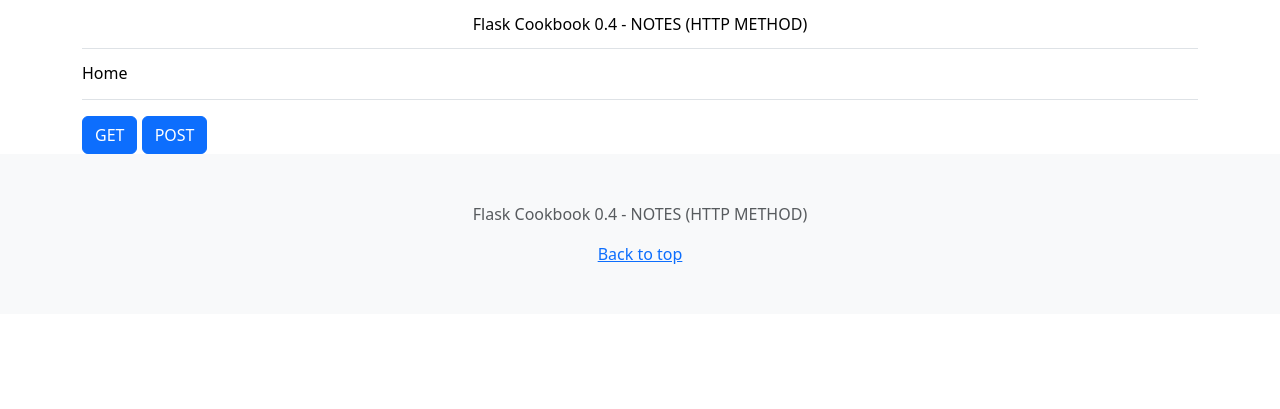
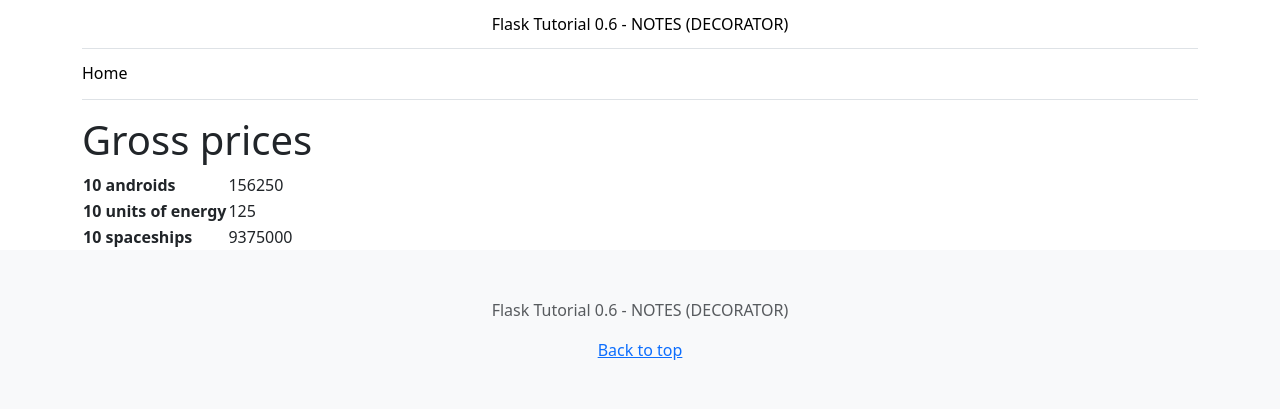
Before and after one commit to balazs-matyassy/flask-tutorial, a Flask app: page / in a window 1280 px wide. Shown: the top 409 px of the page. Run offline with Flask 3, Linux system fonts and the light colour scheme; some libraries are stand-ins or nearby versions.

Commit message:
balazs-matyassy: notes-06-auth-decorator

```diff
--- a/app.py
+++ b/app.py
@@ -1,16 +1,57 @@
-from flask import Flask, render_template, request
+import functools
+import math
+
+from flask import Flask, render_template
+
+
+def buy_1_get_2(func):
+    @functools.wraps(func)
+    def wrapped_view(quantity):
+        new_quantity = math.ceil(quantity / 2)
+
+        return func(new_quantity)
+
+    return wrapped_view
+
+
+def tax(func):
+    @functools.wraps(func)
+    def wrapped_view(*args, **kwargs):
+        net = func(*args, **kwargs)
+        gross = round(net * 1.25)
+
+        return gross
+
+    return wrapped_view
+
 
 app = Flask(__name__)
 
 
 @app.route('/')
 def home():
-    return render_template('home.html')
+    return render_template(
+        'home.html',
+        android_price=get_android_price(10),
+        energy_price=get_energy_price(10),
+        spaceship_price=get_spaceship_price(10)
+    )
 
 
-@app.route('/method', methods=('GET', 'POST'))
-def method():
-    return render_template('method.html', method=request.method)
+@buy_1_get_2
+@tax
+def get_android_price(quantity=1):
+    return quantity * 25_000
+
+
+@tax
+def get_energy_price(quantity=1):
+    return quantity * 10
+
+
+@tax
+def get_spaceship_price(quantity=1):
+    return quantity * 750_000
 
 
 if __name__ == '__main__':
--- a/templates/base.html
+++ b/templates/base.html
@@ -3,7 +3,7 @@
 <head>
     <meta charset="utf-8">
     <meta name="viewport" content="width=device-width, initial-scale=1">
-    <title>Flask Cookbook 0.4 - NOTES (HTTP METHOD)</title>
+    <title>Flask Tutorial 0.6 - NOTES (DECORATOR)</title>
     <link href="{{ url_for('static', filename='css/bootstrap.min.css') }}" rel="stylesheet">
     <link href="{{ url_for('static', filename='css/blog.css') }}" rel="stylesheet">
 </head>
@@ -13,7 +13,7 @@
         <div class="row flex-nowrap justify-content-between align-items-center">
             <div class="col text-center">
                 <a class="blog-header-logo text-body-emphasis text-decoration-none" href="#">
-                    Flask Cookbook 0.4 - NOTES (HTTP METHOD)
+                    Flask Tutorial 0.6 - NOTES (DECORATOR)
                 </a>
             </div>
         </div>
@@ -39,7 +39,7 @@
 
 <footer class="py-5 text-center text-body-secondary bg-body-tertiary">
     <p>
-        Flask Cookbook 0.4 - NOTES (HTTP METHOD)
+        Flask Tutorial 0.6 - NOTES (DECORATOR)
     </p>
     <p class="mb-0">
         <a href="#">Back to top</a>
--- a/templates/home.html
+++ b/templates/home.html
@@ -1,8 +1,22 @@
 {% extends 'base.html' %}
 
 {% block main %}
-    <form method="post" action="{{ url_for('method') }}">
-        <a href="{{ url_for('method') }}" class="btn btn-primary">GET</a>
-        <button type="submit" class="btn btn-primary">POST</button>
-    </form>
+    <h1>Gross prices</h1>
+
+    <table>
+        <tbody>
+        <tr>
+            <th>10 androids</th>
+            <td>{{ android_price }}</td>
+        </tr>
+        <tr>
+            <th>10 units of energy</th>
+            <td>{{ energy_price }}</td>
+        </tr>
+        <tr>
+            <th>10 spaceships</th>
+            <td>{{ spaceship_price }}</td>
+        </tr>
+        </tbody>
+    </table>
 {% endblock %}
--- a/templates/method.html
+++ /dev/null
@@ -1,5 +0,0 @@
-{% extends 'base.html' %}
-
-{% block main %}
-    HTTP METHOD: <strong>{{ method }}</strong>
-{% endblock %}
```
Also changed, not shown: README.md.
